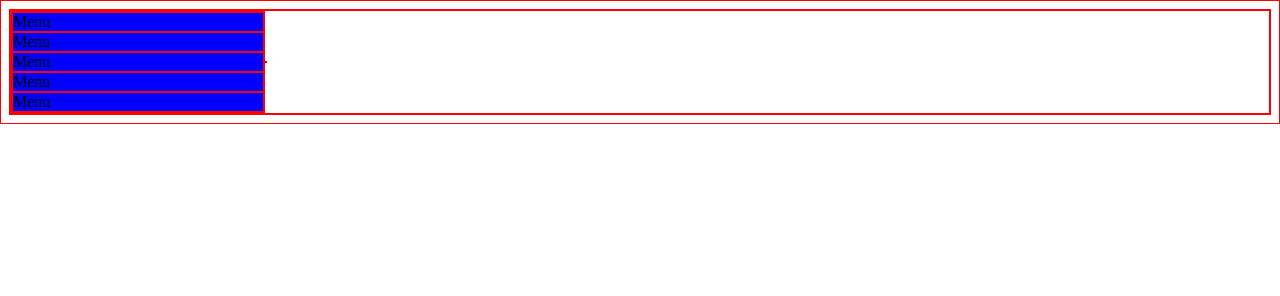
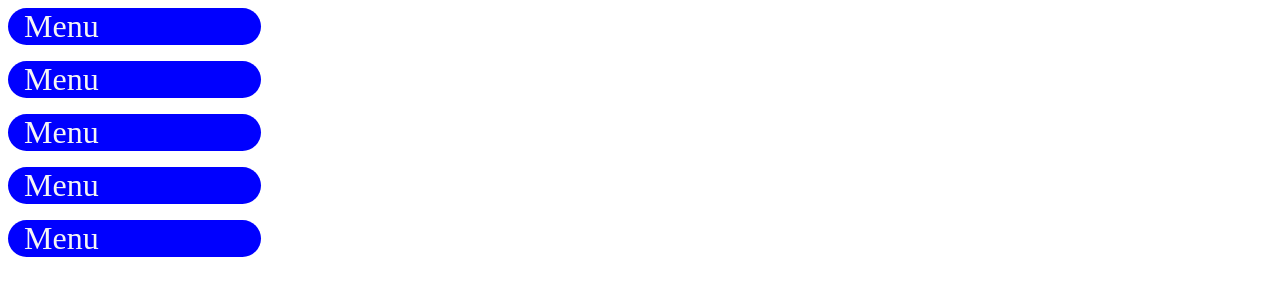
Before and after one commit to kidanekalM/SandBox, a plain HTML site: page Dashboard/Dashboard.html in a window 1280 px wide. Drawn offline with Linux system fonts and the light colour scheme.

Commit message:
Update Dashboard.css

```diff
--- a/Dashboard/Dashboard.css
+++ b/Dashboard/Dashboard.css
@@ -1,5 +1,5 @@
 *{
-    border: 1px solid red;
+    box-sizing: border-box;
 }
 .wrapper{
     display: flex;
@@ -8,12 +8,15 @@
 aside{
     height: 100%;
     width: 20%;
-    background-color: red;
     display: flex;
     flex-direction: column;
+    gap: 1rem;
 }
 aside .menuItem{
-    display: flex;
+    font-size: xx-large;
     align-items: center;
     background-color: blue;
+    border-radius: 10rem;
+    padding-left: 1rem ;
+    color: whitesmoke;
 }
```
